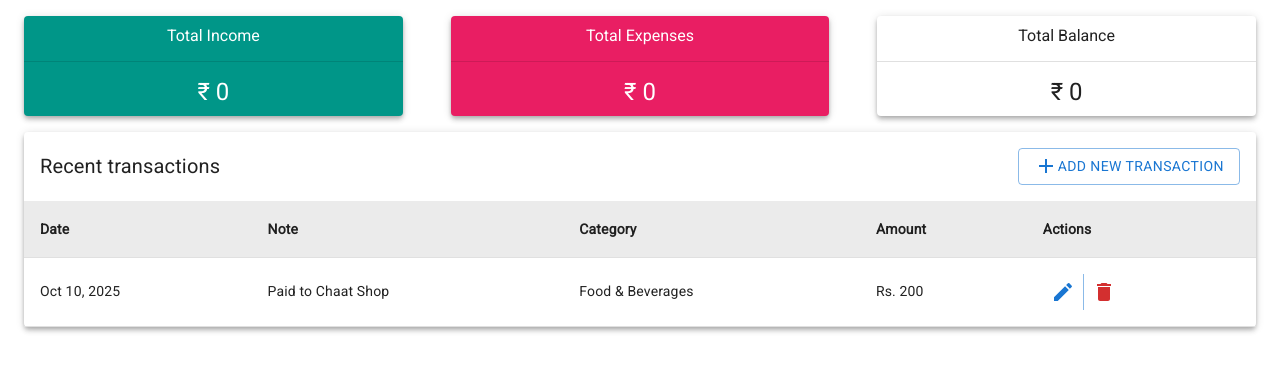
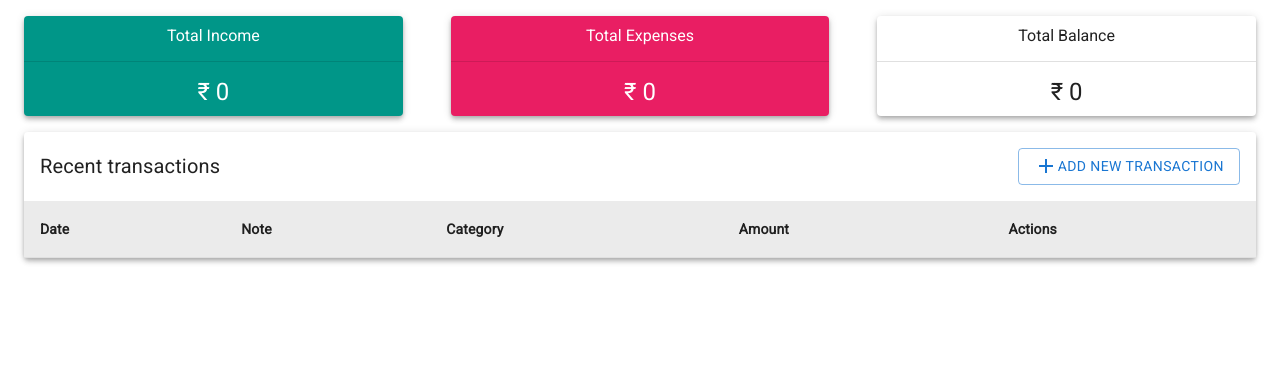
Before and after one commit to vmanidev/cash-caddy, a React (Vite) app: page / in a window 1280 px wide. Shown: the top 372 px of the page. Built offline with nearby package versions, Linux system fonts and the light colour scheme.

Commit message:
feat(ui): implement reusable TransactionRows component

```diff
--- /dev/null
+++ b/src/components/common/transactions/TransactionRows.tsx
@@ -0,0 +1,41 @@
+import { Delete, Edit } from "@mui/icons-material";
+import { Button, ButtonGroup, TableCell, TableRow } from "@mui/material";
+import { useSelector } from "react-redux";
+import type { Transaction } from "../../../store/types";
+
+interface Props {
+  count: number;
+}
+
+function TransactionRows({ count }: Props) {
+  const transactionData: Transaction[] = useSelector(
+    (state: any) => state.transactions
+  );
+
+  return transactionData.map(({ id, date, amount, category, type, note }) => {
+    return (
+      <TableRow key={id} hover>
+        <TableCell>{date}</TableCell>
+        <TableCell>{note}</TableCell>
+        <TableCell>{category}</TableCell>
+        <TableCell
+          className={type === "income" ? "income-text" : "expenses-text"}
+        >
+          {amount}
+        </TableCell>
+        <TableCell>
+          <ButtonGroup variant="text">
+            <Button>
+              <Edit />
+            </Button>
+            <Button>
+              <Delete color="error" />
+            </Button>
+          </ButtonGroup>
+        </TableCell>
+      </TableRow>
+    );
+  });
+}
+
+export default TransactionRows;
--- a/src/features/transactions/Transactions.tsx
+++ b/src/features/transactions/Transactions.tsx
@@ -1,6 +1,5 @@
 import {
   Button,
-  ButtonGroup,
   Grid,
   Paper,
   Table,
@@ -13,9 +12,10 @@ import {
 import { transactionTableColumn } from "../../constants/table";
 
 import styles from "./Transactions.module.scss";
-import { Add, Delete, Edit } from "@mui/icons-material";
+import { Add } from "@mui/icons-material";
 import AddTransaction from "../addTransaction/AddTransaction";
 import { useState } from "react";
+import TransactionRows from "../../components/common/transactions/TransactionRows";
 
 function Transactions() {
   const [addTransactionForm, setAddTransactionForm] = useState(false);
@@ -60,23 +60,7 @@ function Transactions() {
             </TableHead>
 
             <TableBody>
-              <TableRow hover>
-                {/* mock data */}
-                <TableCell>Oct 10, 2025</TableCell>
-                <TableCell>Paid to Chaat Shop</TableCell>
-                <TableCell>Food & Beverages</TableCell>
-                <TableCell>Rs. 200</TableCell>
-                <TableCell>
-                  <ButtonGroup variant="text">
-                    <Button>
-                      <Edit />
-                    </Button>
-                    <Button>
-                      <Delete color="error" />
-                    </Button>
-                  </ButtonGroup>
-                </TableCell>
-              </TableRow>
+              <TransactionRows count={3} />
             </TableBody>
           </Table>
         </TableContainer>
```
